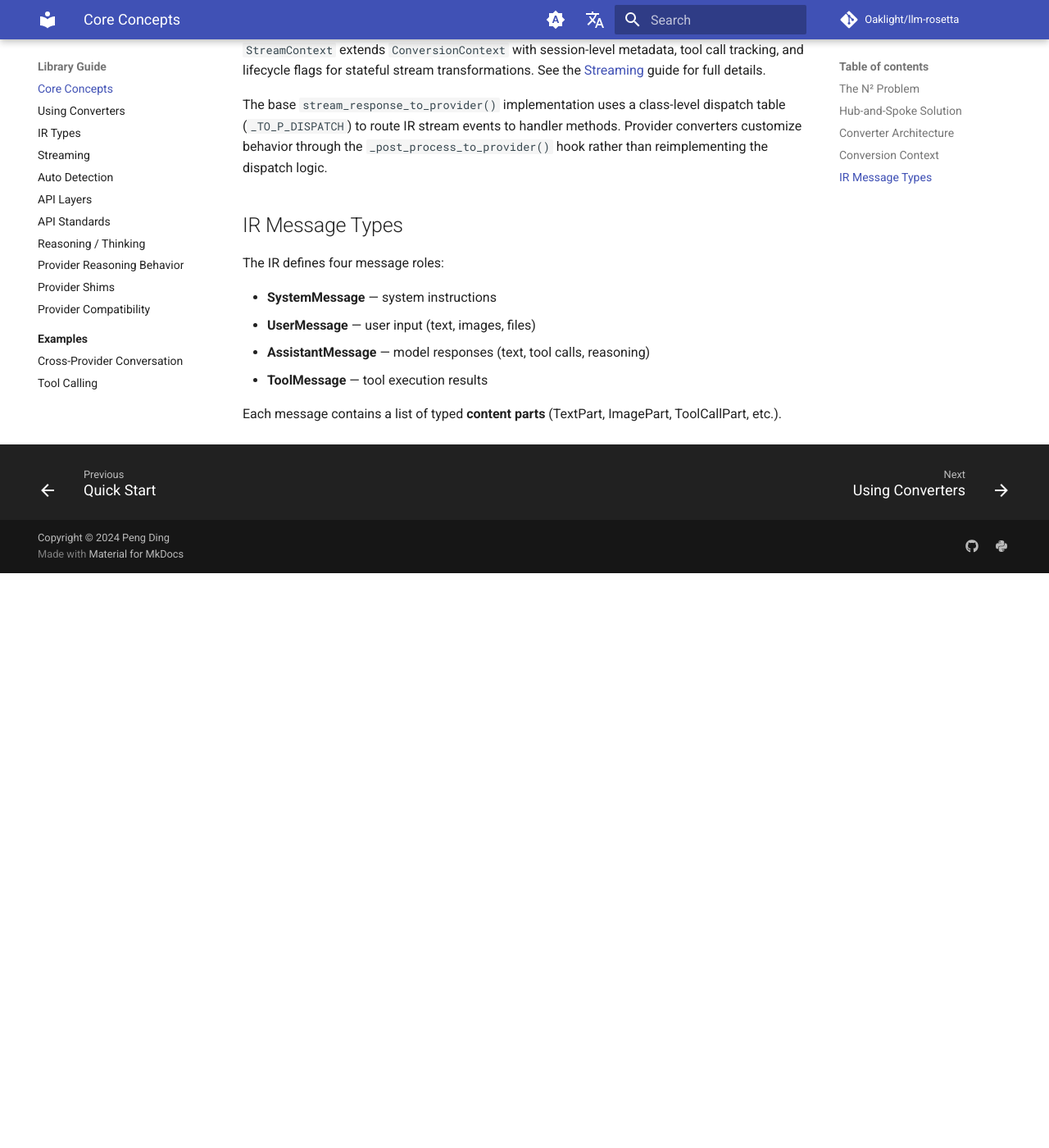
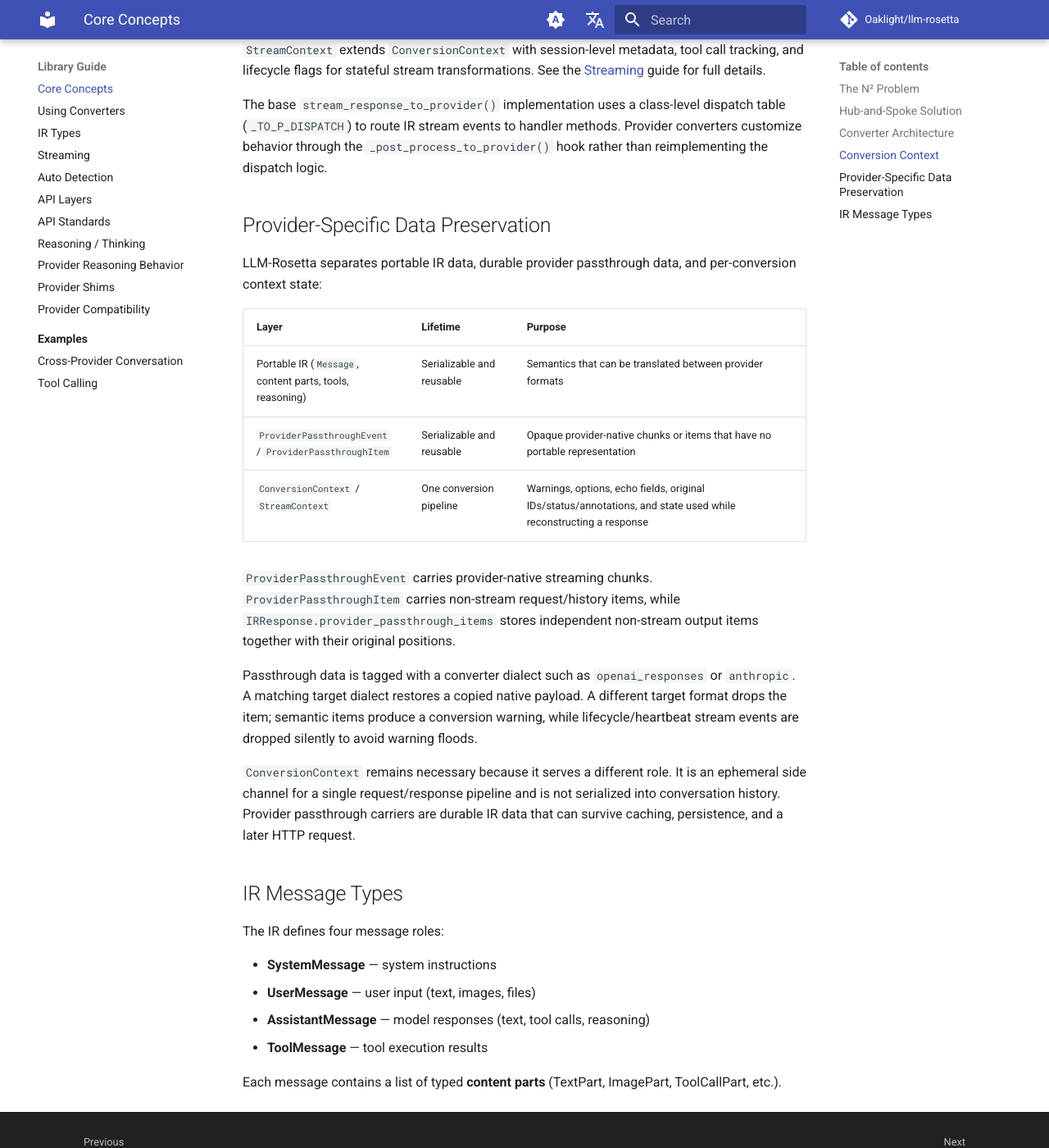
Before and after one commit to Oaklight/llm-rosetta, an MkDocs documentation site: the page built from docs/guide/concepts.md, in a window 1280 px wide and 1400 px high, scrolled down 1509 px. Shown: the whole window at 82% size. Built offline with MkDocs 1.6.1 and Material for MkDocs 9.7.7, drawn with Linux system fonts in a browser that asks for light colours; comment, search, counter and statistics services are not loaded; before the commit the page ends 2208 px from its top, so only the background shows below that.

Commit message:
docs: explain provider passthrough and context architecture

```diff
--- a/docs/guide/concepts.md
+++ b/docs/guide/concepts.md
@@ -52,6 +52,22 @@ The `metadata_mode` option (`"strip"` or `"preserve"`) controls whether provider
 
 The base `stream_response_to_provider()` implementation uses a class-level dispatch table (`_TO_P_DISPATCH`) to route IR stream events to handler methods. Provider converters customize behavior through the `_post_process_to_provider()` hook rather than reimplementing the dispatch logic.
 
+## Provider-Specific Data Preservation
+
+LLM-Rosetta separates portable IR data, durable provider passthrough data, and per-conversion context state:
+
+| Layer | Lifetime | Purpose |
+|-------|----------|---------|
+| Portable IR (`Message`, content parts, tools, reasoning) | Serializable and reusable | Semantics that can be translated between provider formats |
+| `ProviderPassthroughEvent` / `ProviderPassthroughItem` | Serializable and reusable | Opaque provider-native chunks or items that have no portable representation |
+| `ConversionContext` / `StreamContext` | One conversion pipeline | Warnings, options, echo fields, original IDs/status/annotations, and state used while reconstructing a response |
+
+`ProviderPassthroughEvent` carries provider-native streaming chunks. `ProviderPassthroughItem` carries non-stream request/history items, while `IRResponse.provider_passthrough_items` stores independent non-stream output items together with their original positions.
+
+Passthrough data is tagged with a converter dialect such as `openai_responses` or `anthropic`. A matching target dialect restores a copied native payload. A different target format drops the item; semantic items produce a conversion warning, while lifecycle/heartbeat stream events are dropped silently to avoid warning floods.
+
+`ConversionContext` remains necessary because it serves a different role. It is an ephemeral side channel for a single request/response pipeline and is not serialized into conversation history. Provider passthrough carriers are durable IR data that can survive caching, persistence, and a later HTTP request.
+
 ## IR Message Types
 
 The IR defines four message roles:
```
Also changed, not shown: docs/changelog.md (+4 -0 lines).
